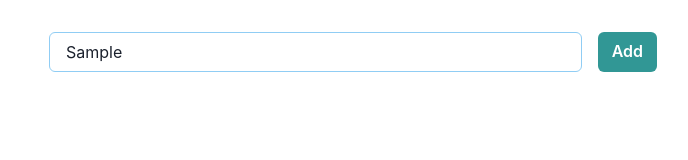
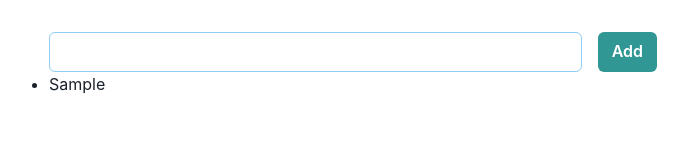
Before and after one commit to yanase-kenta0505/next-todo, a Next.js app: page / in a window 1280 px wide. Both pictures are taken after typing "Sample" into the empty fields and a click on the button "Add". Shown: the top 160 px of the page, without its empty margins (287-975 px from the left). Built offline with nearby package versions, Linux system fonts and the light colour scheme.

Commit message:
recoilを使ったtodo追加機能の実装

```diff
--- a/package.json
+++ b/package.json
@@ -15,7 +15,8 @@
     "framer-motion": "^6.4.3",
     "next": "12.2.1",
     "react": "18.2.0",
-    "react-dom": "18.2.0"
+    "react-dom": "18.2.0",
+    "recoil": "^0.7.4"
   },
   "devDependencies": {
     "@types/node": "18.0.3",
--- a/pages/components/AddForm.tsx
+++ /dev/null
@@ -1,15 +0,0 @@
-import React from "react"
-import { Button, Input, Flex } from "@chakra-ui/react"
-
-const AddForm = () => {
-	return (
-		<React.Fragment>
-			<Flex>
-				<Input size="md" borderColor="blue.200" />
-				<Button colorScheme='teal' ml={4}>Add</Button>
-			</Flex>
-		</React.Fragment>
-	)
-}
-
-export default AddForm
--- /dev/null
+++ b/src/atoms/TodoListAtom.tsx
@@ -0,0 +1,13 @@
+import { atom } from "recoil"
+
+interface TodoState {
+  id:string,
+  todoName:string
+}
+
+// 以下のリンクを参考に型を定義
+// https://recoiljs.org/docs/api-reference/core/atom/
+export const todosState = atom<TodoState[]>({
+	key: "todosState",
+	default: []
+})
--- a/pages/_app.tsx
+++ b/src/pages/_app.tsx
@@ -1,12 +1,15 @@
-import "../styles/globals.css"
+import "../../styles/globals.css"
 import type { AppProps } from "next/app"
 import { ChakraProvider } from "@chakra-ui/react"
+import { RecoilRoot } from "recoil"
 
 function MyApp({ Component, pageProps }: AppProps) {
 	return (
-		<ChakraProvider>
-			<Component {...pageProps} />
-		</ChakraProvider>
+		<RecoilRoot>
+			<ChakraProvider>
+				<Component {...pageProps} />
+			</ChakraProvider>
+		</RecoilRoot>
 	)
 }
 
--- /dev/null
+++ b/src/pages/components/AddForm.tsx
@@ -0,0 +1,45 @@
+import React, { useState, useEffect } from "react"
+import { Button, Input, Flex } from "@chakra-ui/react"
+import { useRecoilState } from "recoil"
+import { todosState } from "../../atoms/TodoListAtom"
+
+const AddForm = () => {
+	const [todoName, setTodo] = useState("")
+	const [todos, setTodos] = useRecoilState(todosState)
+
+	const addTodo = () => {
+		console.log(todoName)
+		const newTodos = [
+			...todos,
+			{
+				id: new Date().getTime().toString(16),
+				todoName: todoName,
+			},
+		]
+		setTodos(newTodos)
+		setTodo("")
+	}
+
+	return (
+		<React.Fragment>
+			<Flex>
+				<Input
+					value={todoName}
+					size="md"
+					borderColor="blue.200"
+					onChange={(e) => setTodo(e.target.value)}
+				/>
+				<Button colorScheme="teal" ml={4} onClick={addTodo}>
+					Add
+				</Button>
+			</Flex>
+			<ul>
+				{todos.map((todo: any) => (
+					<li key={todo.id}>{todo.todoName}</li>
+				))}
+			</ul>
+		</React.Fragment>
+	)
+}
+
+export default AddForm
```
Also changed, not shown: src/pages/api/hello.ts (renamed from pages/api/hello.ts), src/pages/index.tsx (renamed from pages/index.tsx), 2 other files (tests, documents, lock files or other folders).
